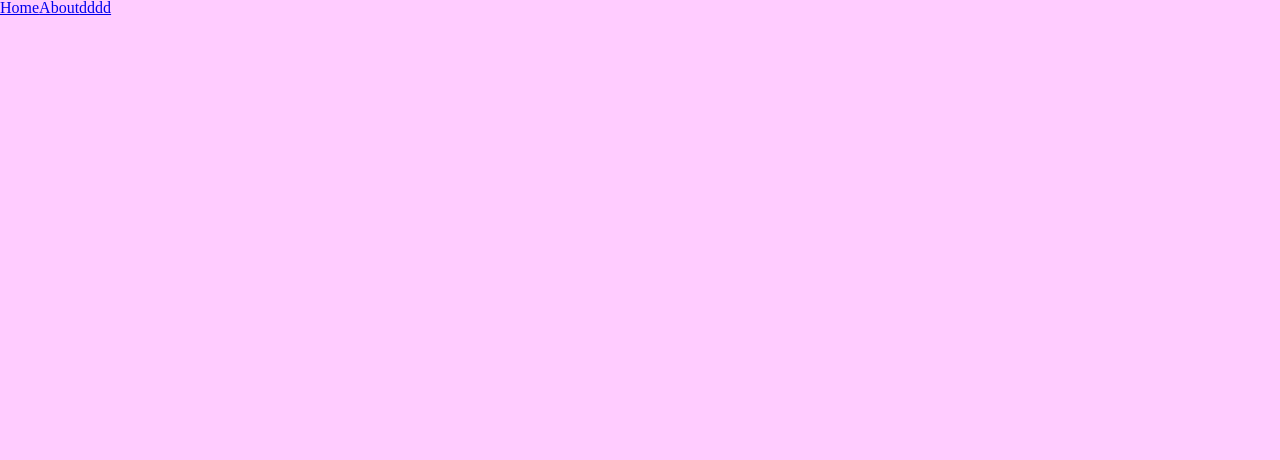
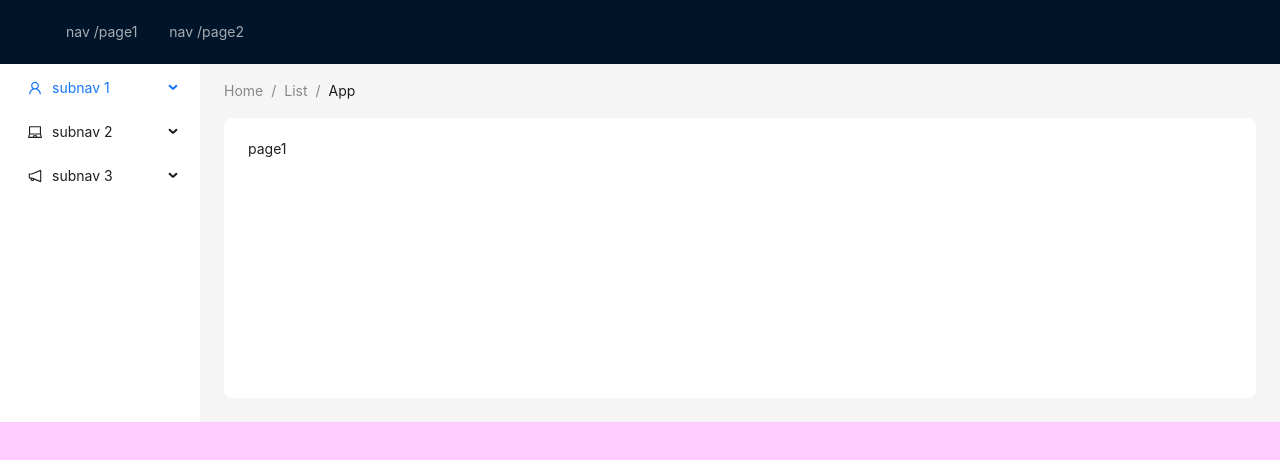
Before and after one commit to CnPyYang/order-h5, a React (Vite) app: page /page1 in a window 1280 px wide. Before the commit this address had no page. Shown: the top 460 px of the page. Built offline with nearby package versions, Linux system fonts and the light colour scheme.

Commit message:
侧边栏跳转

```diff
--- a/src/App.tsx
+++ b/src/App.tsx
@@ -8,9 +8,9 @@ function App() {
 
   return (
     <div className="App">
-      <Link to="/home">Home</Link>
+      {/* <Link to="/home">Home</Link>
       <Link to="/about">About</Link>
-      <Link to="/dddd">dddd</Link>
+      <Link to="/dddd">dddd</Link> */}
       {/* 占位符。类似于窗口，展示组件的，类似vue的router-view */}
       {/* <Outlet /> */}
       {outlat}
--- a/src/router/index.tsx
+++ b/src/router/index.tsx
@@ -1,19 +1,38 @@
-import Home from '@/views/home'
-import About from "@/views/about";
+// import Home from '@/views/home'
+// import About from "@/views/about";
 
 import { Navigate } from 'react-router-dom';
+import React, { lazy } from 'react'; // 懒加载模式，需要添加loading
+
+const About = lazy(() => import("@/views/about"));
+const Home = lazy(() => import("@/views/home"));
+const Page1 = lazy(() => import("@/views/page1"));
+const Page2 = lazy(() => import("@/views/page2"));
+
+const getLoading = (comp: JSX.Element) => <React.Suspense fallback={<div>loading</div>}>{comp}</React.Suspense>;
+
 const routes = [
   {
     path: "/",
-    element: <Navigate to="/home" />,
+    element: <Navigate to="/page1" />,
   },
   {
-    path: "/home",
+    path: "/",
     element: <Home />,
+    children: [
+      {
+        path: "/page1",
+        element: getLoading(<Page1 />),
+      },
+      {
+        path: "/page2",
+        element: getLoading(<Page2 />),
+      },
+    ],
   },
   {
     path: "/about",
-    element: <About />,
+    element: getLoading(<About />),
   },
 ];
 
--- a/src/views/home.tsx
+++ b/src/views/home.tsx
@@ -1,10 +1,97 @@
+import React from "react";
+import {
+  LaptopOutlined,
+  NotificationOutlined,
+  UserOutlined,
+} from "@ant-design/icons";
+import type { MenuProps } from "antd";
+import { Breadcrumb, Layout, Menu, theme } from "antd";
+import { Outlet ,useNavigate } from 'react-router-dom'
 
-function View() {
+const { Header, Content, Sider } = Layout;
+
+const items1: MenuProps["items"] = ["/page1", "/page2"].map((key) => ({
+  key,
+  label: `nav ${key}`,
+}));
+
+const items2: MenuProps["items"] = [
+  UserOutlined,
+  LaptopOutlined,
+  NotificationOutlined,
+].map((icon, index) => {
+  const key = String(index + 1);
+
+  return {
+    key: `subpage${key}`,
+    icon: React.createElement(icon),
+    label: `subnav ${key}`,
+
+    children: new Array(4).fill(null).map((_, j) => {
+      const subKey = index * 4 + j + 1;
+      return {
+        key: subKey,
+        label: `option${subKey}`,
+      };
+    }),
+  };
+});
+
+const Home: React.FC = () => {
+  const {
+    token: { colorBgContainer, borderRadiusLG },
+  } = theme.useToken();
+  const navigateTo = useNavigate();
+  const menuClick = (e: {key: string}) => {
+    console.log(e);
+    navigateTo(e.key)
+  };
+
   return (
-    <div className='home'>
-      <p>home</p>
-    </div>
+    <Layout>
+      <Header style={{ display: "flex", alignItems: "center" }}>
+        <div className="demo-logo" />
+        <Menu
+          theme="dark"
+          mode="horizontal"
+          defaultSelectedKeys={["2"]}
+          items={items1}
+          style={{ flex: 1, minWidth: 0 }}
+          onClick={menuClick}
+        />
+      </Header>
+      <Layout>
+        <Sider width={200} style={{ background: colorBgContainer }}>
+          <Menu
+            mode="inline"
+            defaultSelectedKeys={["1"]}
+            defaultOpenKeys={["sub1"]}
+            style={{ height: "100%", borderRight: 0 }}
+            items={items2}
+            onClick={menuClick}
+          />
+        </Sider>
+        <Layout style={{ padding: "0 24px 24px" }}>
+          <Breadcrumb style={{ margin: "16px 0" }}>
+            <Breadcrumb.Item>Home</Breadcrumb.Item>
+            <Breadcrumb.Item>List</Breadcrumb.Item>
+            <Breadcrumb.Item>App</Breadcrumb.Item>
+          </Breadcrumb>
+          <Content
+            style={{
+              padding: 24,
+              margin: 0,
+              minHeight: 280,
+              background: colorBgContainer,
+              borderRadius: borderRadiusLG,
+            }}
+          >
+            <Outlet />
+          </Content>
+        </Layout>
+      </Layout>
+    </Layout>
   );
-}
+};
 
-export default View;
+export default Home;
--- /dev/null
+++ b/src/views/page1.tsx
@@ -0,0 +1,10 @@
+
+function View() {
+  return (
+    <div className='home'>
+      <p>page1</p>
+    </div>
+  );
+}
+
+export default View;
--- /dev/null
+++ b/src/views/page2.tsx
@@ -0,0 +1,10 @@
+
+function View() {
+  return (
+    <div className='home'>
+      <p>page2</p>
+    </div>
+  );
+}
+
+export default View;
```
